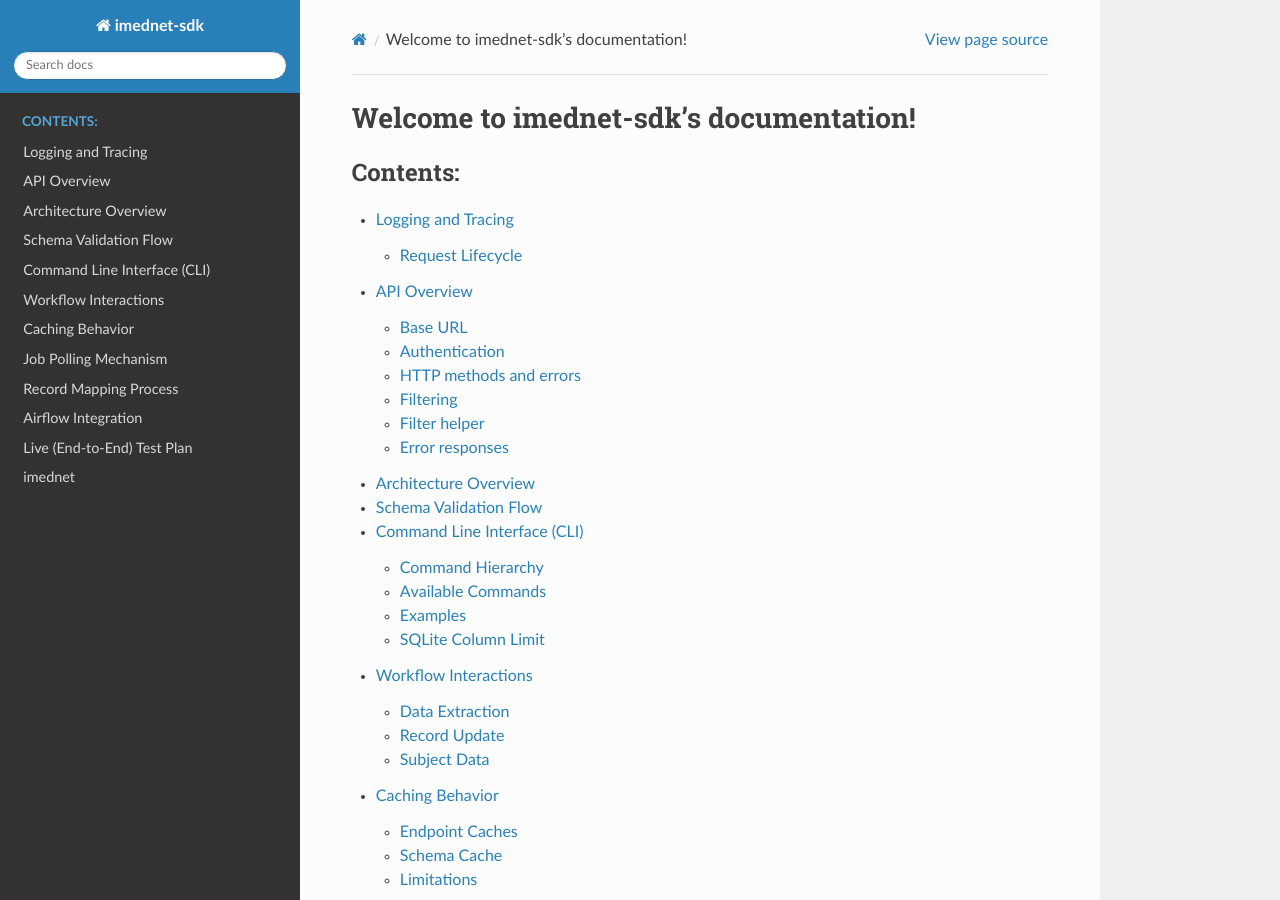
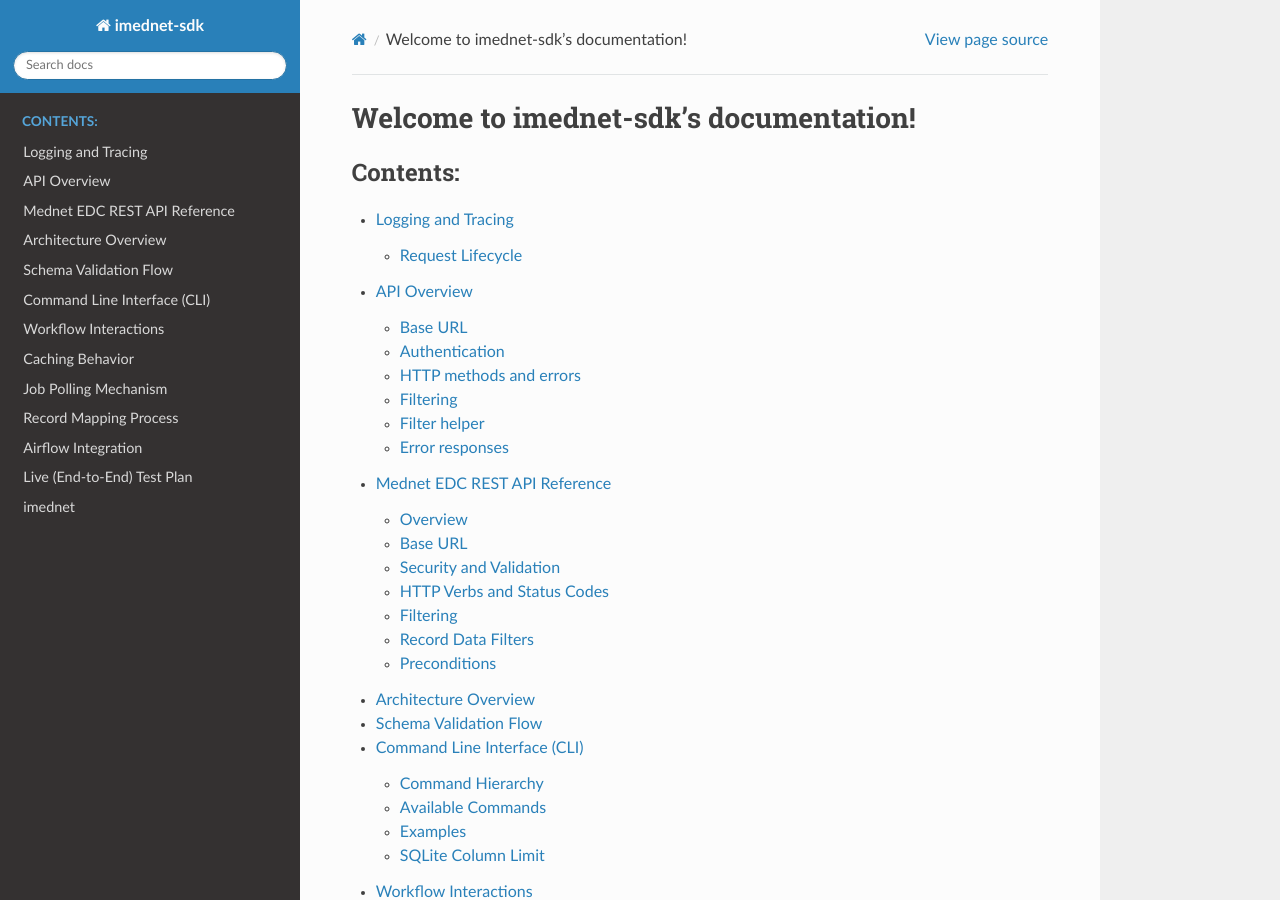
Before and after one commit to fderuiter/imednet-python-sdk, a Sphinx documentation site: the page built from docs/index.rst, in a window 1280 px wide and 900 px high. Built offline with Sphinx 7.4.7 and the Read the Docs theme 3.1.0, drawn with Linux system fonts in a browser that asks for light colours; pages that are not in the unit, such as notebooks, are missing from menus; some of the changed lines change nothing that is shown.

Commit message:
docs: add REST API reference

```diff
--- a/docs/index.rst
+++ b/docs/index.rst
@@ -7,6 +7,7 @@
 
    logging_and_tracing
    api_overview
+   rest_api_reference
    architecture
    schema_validation
    cli
--- /dev/null
+++ b/docs/rest_api_reference.rst
@@ -0,0 +1,74 @@
+Mednet EDC REST API Reference
+=============================
+
+.. contents::
+   :local:
+   :depth: 2
+
+Overview
+--------
+
+The Mednet EDC REST API exposes read and write access to clinical trial data. Clients
+issue HTTP requests against a centralized service. Responses are returned as JSON.
+
+Base URL
+--------
+
+All endpoints are rooted under ``https://edc.prod.imednetapi.com``. To request a
+resource, append the route to this base URL. For example::
+
+   https://edc.prod.imednetapi.com/api/v1/edc/studies
+
+Security and Validation
+-----------------------
+
+Every request requires two headers::
+
+   x-api-key: your-imednet-supplied-api-key
+   x-imn-security-key: your-imednet-supplied-security-key
+
+Keep these credentials secret. The SDK reads them from environment variables and
+adds the headers automatically.
+
+HTTP Verbs and Status Codes
+---------------------------
+
+``GET`` retrieves resources and ``POST`` inserts data. Typical status codes are:
+
+- ``200`` – success
+- ``400`` – malformed request
+- ``401`` – unauthorized
+- ``403`` – forbidden
+- ``404`` – not found
+- ``429`` – too many requests
+- ``500`` – server error
+
+Filtering
+---------
+
+Results can be filtered using the ``filter`` query parameter. Attributes are
+case sensitive and vary by endpoint. A few examples::
+
+   formId > 10
+   formType == "SUBJECT"
+   formId > 10;formType == "SUBJECT"
+
+Use ``and`` or ``;`` to combine conditions and ``or`` or ``,`` for alternatives.
+Dates are expressed in UTC using ``YYYY-MM-DDTHH:MM:SSZ`` unless searching
+``startDate``, ``dueDate``, ``endDate`` or ``visitDate``, which use ``YYYY-MM-DD``.
+
+Record Data Filters
+-------------------
+
+``recordDataFilter`` lets you query inside ``recordData``. Only ``;`` or ``,`` can
+be used at a time. Example::
+
+   AESER==Serious;GENDER==Male
+
+Preconditions
+-------------
+
+- Criteria are separated by ``;`` or ``,`` with no whitespace.
+- Values follow the operator immediately.
+- Searches are case sensitive.
+- ``dateCreated`` and ``dateModified`` require full UTC timestamps.
```
